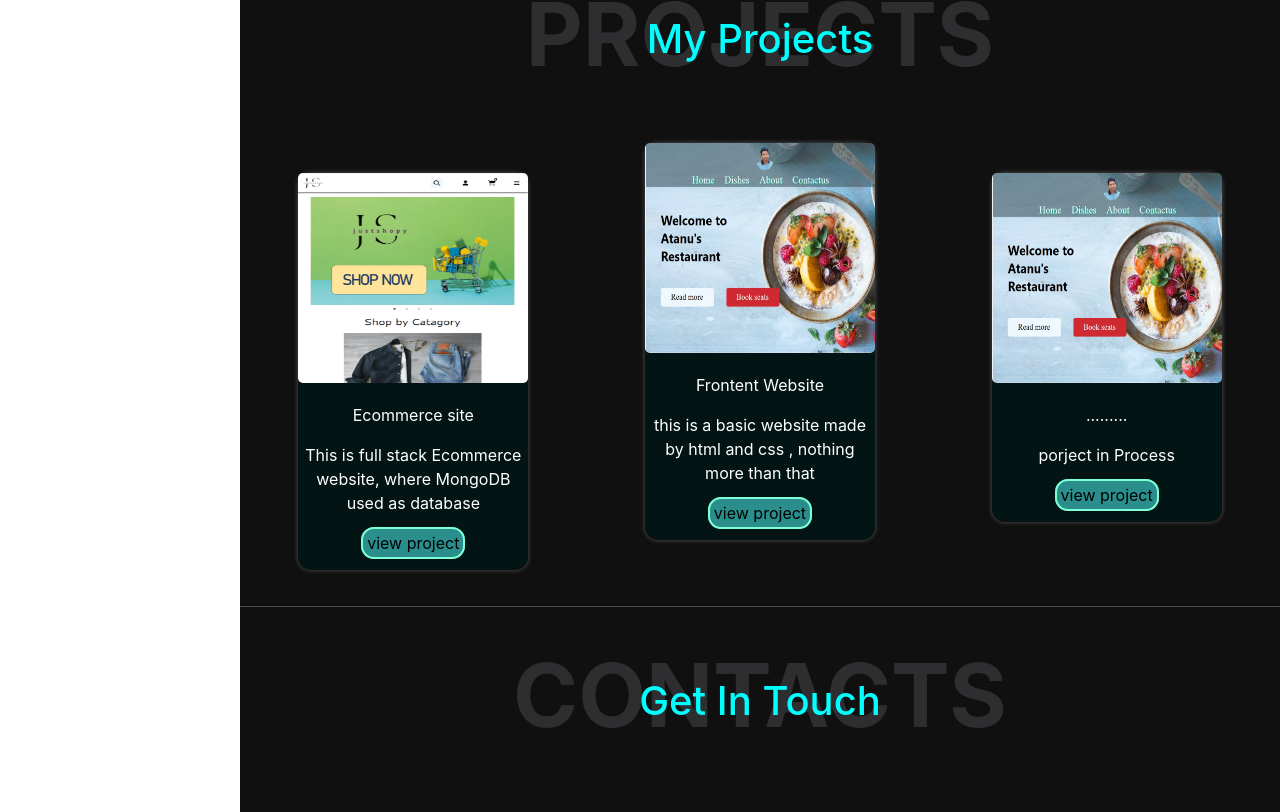
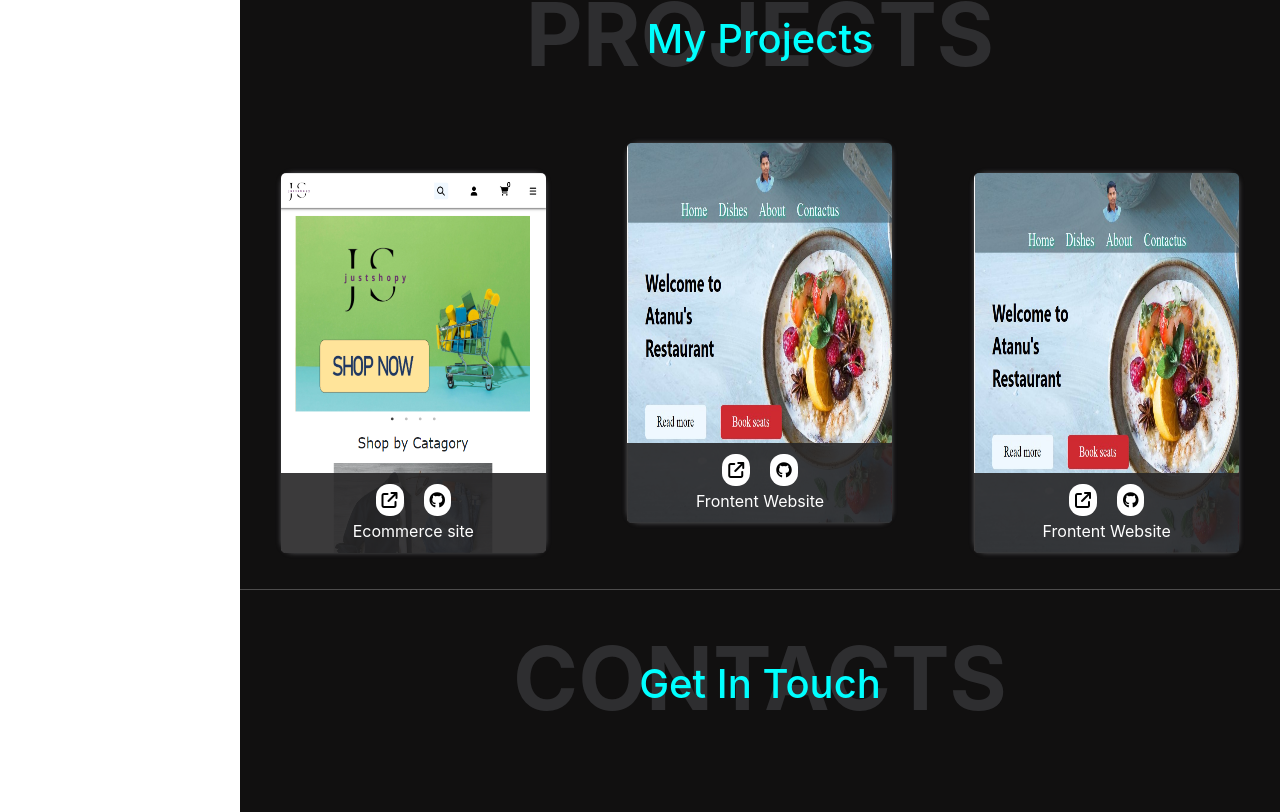
Before and after one commit to AtanuG123/portfolio, a React (Create React App) app in the folder my-app/: page / in a window 1280 px wide. Shown: the part 2068-2880 px from the top of the page. Built offline with nearby package versions, Linux system fonts and the light colour scheme.

Commit message:
style change

```diff
--- a/my-app/src/component/contact.css
+++ b/my-app/src/component/contact.css
@@ -43,6 +43,7 @@
   border:  solid rgb(31, 222, 232);
   padding: 3px 5px;
   color:white;
+  border-radius: 5px;
   background-color: #000000;
   transition: all 0.35s 0.34s;
 }
--- a/my-app/src/component/myproject.css
+++ b/my-app/src/component/myproject.css
@@ -4,51 +4,48 @@
   margin: auto;
   margin-bottom: 20px;
   justify-content: space-around;
+  flex-wrap: wrap;
 }
 .projects > div {
   cursor: pointer;
   transition: transform 0.4s;
   border-radius: 13px;
-
   box-shadow: 0px 0px 5px rgb(85, 85, 89);
 }
-.projects > div:hover {
-  transform: scale(1.05);
-}
-.descriptionproject {
-  padding-top: 20px;
-  width: 230px;
-  border-bottom-left-radius: 15px;
-  border-bottom-right-radius: 15px;
-  padding-bottom: 15px;
-  background-color: #f3f3f3;
-  background-color: rgb(3, 20, 20);
-}
-.descriptionproject * {
-  font-size: medium;
-  text-align: center;
+.projectphoto {
+  height: 380px;
+  width: 265px;
+  border-radius: 5px;
 }
 
-.projectphoto {
-  height: 210px;
-  width: 230px;
-  border-radius: 5px;
+.descriptionproject {
+  opacity: 1;
+  transform: translateY(-80px);
+  height: 80px;
+  /* width: 265px; */
+  padding-top: 15px;
+  border-bottom-left-radius:4px;
+  border-bottom-right-radius: 4px;
+  background-color: rgba(38, 37, 38, 0.9);
 }
+
+
 .project1 {
-  height: fit-content;
+  height: 380px;
   margin-top: 30px;
 }
 .project2 {
-  height: fit-content;
+  height: 380px;
   margin-bottom: 30px;
 }
 .readmore {
   text-decoration: none;
-  padding: 4px;
-  border: 2px solid aquamarine;
+  padding: 6px;
+  margin: 10px;
+  /* border: 2px solid aquamarine; */
   border-radius: 13px;
   transition: all 0.3s;
-  background-color: rgb(41, 142, 140);
+  background-color: rgb(255, 255, 255);
   color: black;
 }
 
--- a/my-app/src/component/myproject.js
+++ b/my-app/src/component/myproject.js
@@ -4,7 +4,7 @@ const Myprojects = () => {
         <div className="back" id="projects">
             <hr></hr>
             <div className="content">
-            <div >
+                <div >
                     <h3 className="backcontent">PROJECTS</h3>
                 </div>
                 <div className=" heading1" id="projecthead">
@@ -15,28 +15,36 @@ const Myprojects = () => {
                     <div className="project1" >
                         <img src={require('../images/projectphoto1.png')} className="projectphoto" alt="..." />
                         <div className="descriptionproject">
-                            <p className="">Ecommerce site</p>
-                            <p className="">This is full stack Ecommerce website, where MongoDB used as database</p>
-                            <a href="https://justshopy.vercel.app/" className="readmore">view project</a>
+                            <div>
+                                <a href="https://justshopy.vercel.app/" className="readmore"><i class="fa-solid fa-arrow-up-right-from-square"></i></a>
+                                <a href="https://justshopy.vercel.app/" className="readmore"><i className="fa-brands fa-github"></i></a>
+
+                            </div>
+                            <p style={{margin:"7px"}}>Ecommerce site</p>
                         </div>
 
                     </div>
                     <div className="project2" >
                         <img src={require('../images/myprojectphoto1.jpg')} className="projectphoto" alt="..." />
                         <div className="descriptionproject">
-                            <p className="">Frontent Website</p>
-                            <p className="">this is a basic website made by html and css , nothing more than that</p>
-                            <a href="https://atanug123.github.io/restaurantbyatanu.github.io/" target="_blank" className="readmore">view project</a>
-                        </div>
+                         <div>
+                                <a href="https://atanug123.github.io/restaurantbyatanu.github.io/" target="_blank" className="readmore"><i class="fa-solid fa-arrow-up-right-from-square"></i></a>
+                                <a href="https://github.com/AtanuG123/restaurantbyatanu.github.io" className="readmore" target="_blank"><i className="fa-brands fa-github"></i></a>
 
+                            </div>
+                            <p style={{margin:"7px"}}>Frontent Website</p>
+                            </div>
 
                     </div>
                     <div className="project1" >
                         <img src={require('../images/myprojectphoto1.jpg')} className="projectphoto" alt="..." />
                         <div className="descriptionproject">
-                            <p className="">.........</p>
-                            <p className="">porject in Process</p>
-                            <a href="/" className="readmore">view project</a>
+                        <div>
+                                <a href="https://atanug123.github.io/restaurantbyatanu.github.io/" target="_blank" className="readmore"><i class="fa-solid fa-arrow-up-right-from-square"></i></a>
+                                <a href="https://github.com/AtanuG123/restaurantbyatanu.github.io" className="readmore" target="_blank"><i className="fa-brands fa-github"></i></a>
+
+                            </div>
+                            <p style={{margin:"7px"}}>Frontent Website</p>
                         </div>
 
                     </div>
--- a/my-app/src/component/myskills.css
+++ b/my-app/src/component/myskills.css
@@ -15,10 +15,10 @@
   transition: 0.35s;
   background:linear-gradient(rgb(39, 63, 85),rgb(20, 20, 20) 70%);
   background-color: rgb(238, 251, 2);
-  box-shadow: 1px 1px 5px rgb(2, 246, 169);
+  box-shadow: 1px 1px 8px rgb(10, 73, 210);
 }
 .skillmain >div:hover {
-  box-shadow: 1px 1px 8px rgb(10, 73, 210);
+  box-shadow: 1px 1px 5px rgb(2, 246, 169);
   /* box-shadow: none; */
 
 }
@@ -43,7 +43,9 @@
   border-radius: 10px;
   width: fit-content;
 }
-
+.laptopicon {
+  font-size: 2rem;
+}
 .knowledgelogo {
   display: flex;
   margin: 0rem 6rem;
--- a/my-app/src/component/myskills.js
+++ b/my-app/src/component/myskills.js
@@ -28,7 +28,7 @@ const Myskills = () => {
                         </div>
                     </div>
                     <div id="skilldiv2">
-                        <div className="laptopicon"><i className="fa-solid fa-laptop"></i>
+                        <div className="laptopicon"><i class="fa-solid fa-code"></i>
                         </div>
                         <div>
                             <h3 className="skillmain_content_head">
@@ -36,7 +36,7 @@ const Myskills = () => {
                             </h3>
                             <p>
                                 I love coding ,problem solving. I have also Knowlwdge of Python,Now learning java.
-                                Lorem ipsum dolor sit, amet consectetur adipisicing elit. Eius, soluta? Fuga dignissimos placeat aperiam qui eveniet ullam eos vitae earum minima omnis, ipsam natus ex magnam. In voluptas harum voluptate aspernatur. Animi dignissimos possimus atque!
+                                Lorem ipsum dolor sit, amet consectetur adipisicing elit. Eius,  placeat aperiam qui eveniet ullam eos vitae earum minima omnis, ipsam natus ex magnam. In voluptas harum voluptate aspernatur. Animi dignissimos possimus atque!
                             </p>
                             {/* <h6>2 * at Codechef</h6> */}
                         </div>
```
